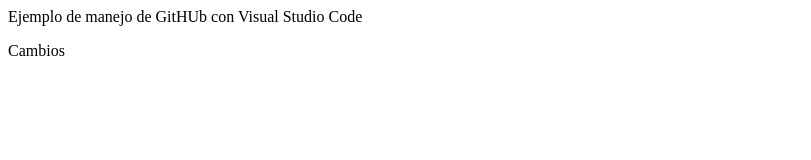
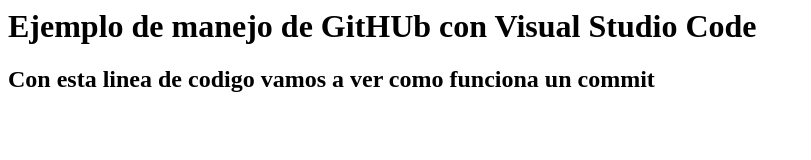
Before and after one commit to Sergio-Quiros-Gonzalez/ProyectoFinal, a plain HTML site: page index.html in a window 1280 px wide. Shown: the whole page, without its empty margins (0-811 px from the left). Drawn offline with Linux system fonts and the light colour scheme.

Commit message:
cambio h2

```diff
--- a/index.html
+++ b/index.html
@@ -6,7 +6,7 @@
 
 </head>
 <body>
-    <p> Ejemplo de manejo de GitHUb con Visual Studio Code</p>
-    <p>Cambios</p>
+    <h1> Ejemplo de manejo de GitHUb con Visual Studio Code</h1>
+    <h2> Con esta linea de codigo vamos a ver como funciona un commit</h2>
 </body>
 </html>
```
